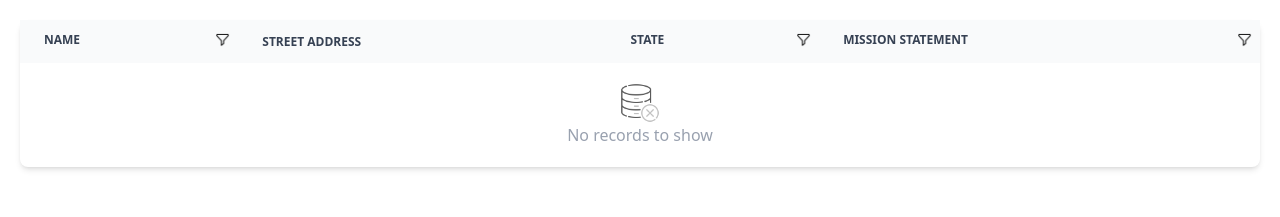
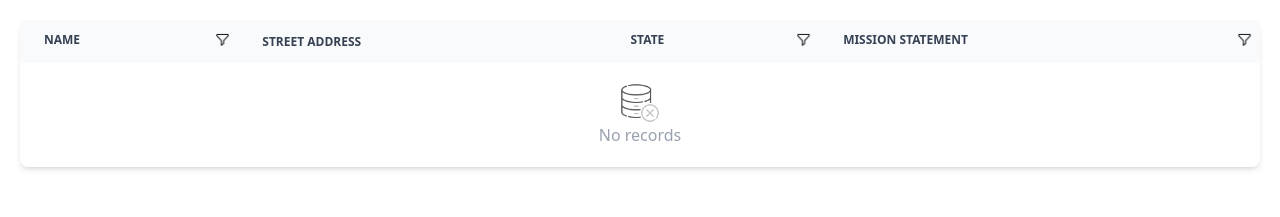
Before and after one commit to Jamesgnzg/svelte-datatable, a Svelte app: page / in a window 1280 px wide. Shown: the top 217 px of the page. Built offline with nearby package versions, Linux system fonts and the light colour scheme.

Commit message:
add fallback message for no records

```diff
--- a/src/App.svelte
+++ b/src/App.svelte
@@ -28,6 +28,6 @@
 
 <main>
     <div class="p-5">
-      <DataTable companies={[]} columns={columnsConfig} noRecordsMessage={"No records to show"}/>
+      <DataTable companies={[]} columns={columnsConfig} />
     </div>
 </main>
--- a/src/lib/DataTable.svelte
+++ b/src/lib/DataTable.svelte
@@ -5,7 +5,7 @@
   import DataTableHeader from "./DataTableHeader.svelte";
   import NoDataIcon from "../assets/no-data.png";
 
-    const { companies, columns, noRecordsMessage }: {companies: company[], columns:Column[], noRecordsMessage: string} = $props();
+    const { companies, columns, noRecordsMessage = "No records"}: {companies: company[], columns:Column[], noRecordsMessage?: string} = $props();
     const columnDataMapping:ColumnDataMapping<Column> = {};
     let columnHeaders: any[] = [];
     let tableData: any[] = [];
@@ -79,7 +79,7 @@
     </table>
 
     {#if tableData.length === 0}
-        <div class="flex justify-center items-center min-h-12">
+        <div class="flex justify-center items-center">
             <div class="p-5">
                 <img class="items-center m-auto" src={NoDataIcon} height={40} width={40} alt="No Data" />
                 <p class="text-gray-400">{noRecordsMessage}</p>
```
